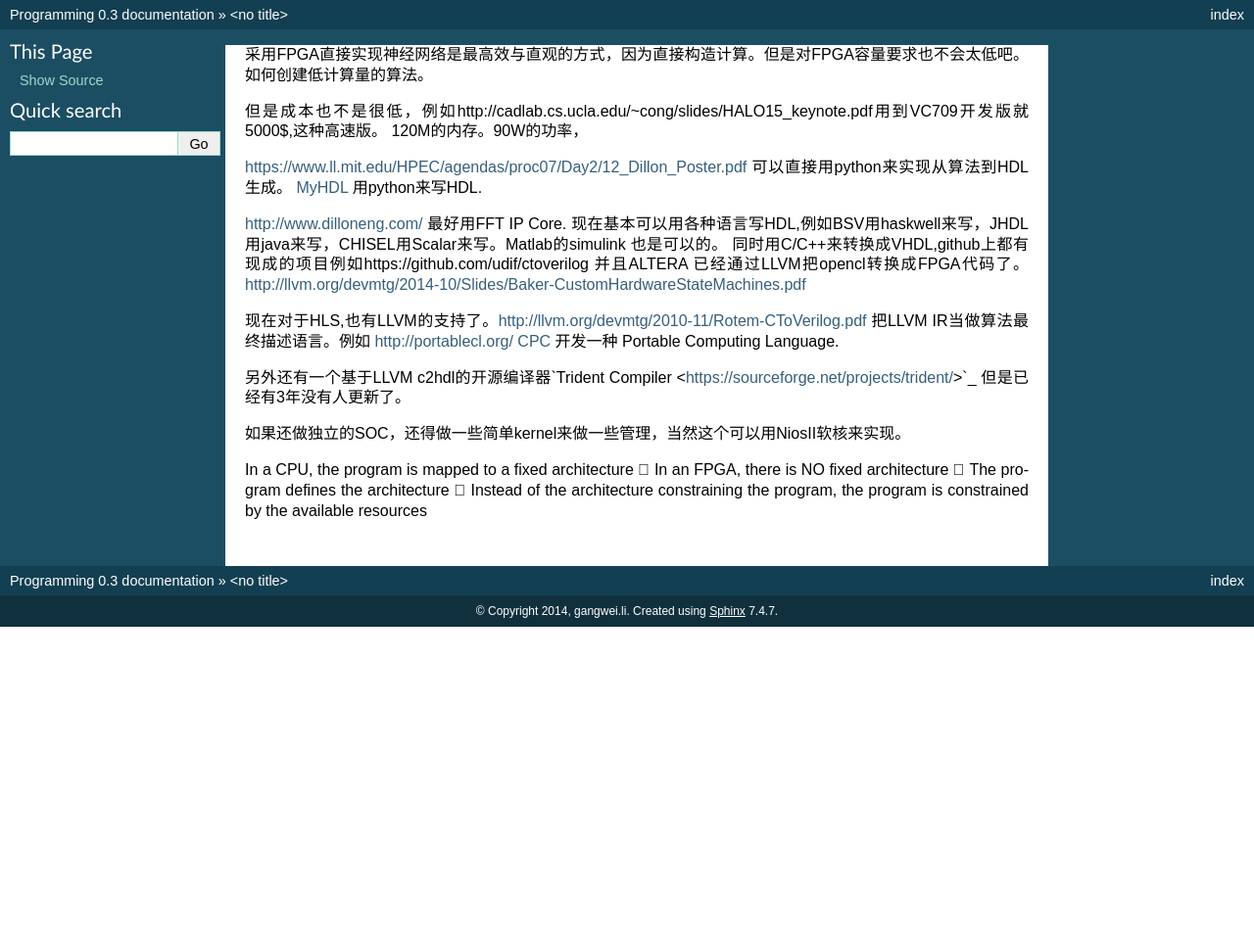
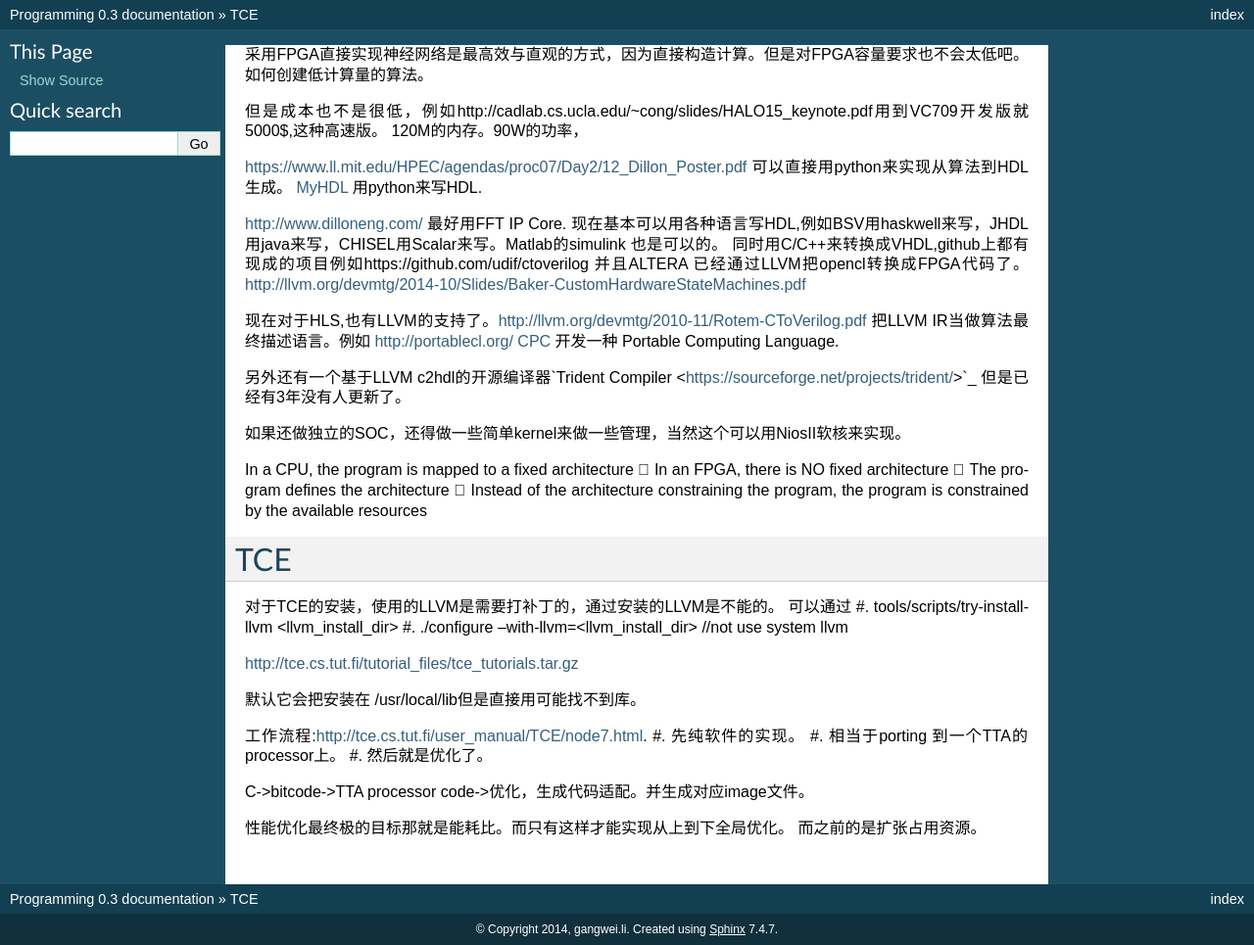
Before and after one commit to gwli/Programming, a Sphinx documentation site: the page built from source/content/Stage_3/LLVM/TCE.rst, in a window 1280 px wide. Shown: the whole page at 98% size. Built offline with Sphinx 7.4.7, drawn with Linux system fonts in a browser that asks for light colours; before the commit the page ends 900 px from its top, so only the background shows below that.

Commit message:
TCE 的安装

```diff
--- a/source/content/Stage_3/LLVM/TCE.rst
+++ b/source/content/Stage_3/LLVM/TCE.rst
@@ -25,3 +25,27 @@ In a CPU, the program is mapped to a fixed architecture
  The program defines the architecture
  Instead of the architecture constraining the program,
 the program is constrained by the available resources
+
+
+TCE
+===
+
+对于TCE的安装，使用的LLVM是需要打补丁的，通过安装的LLVM是不能的。
+可以通过
+#. tools/scripts/try-install-llvm     <llvm_install_dir>
+#. ./configure --with-llvm=<llvm_install_dir>  //not use system llvm
+
+http://tce.cs.tut.fi/tutorial_files/tce_tutorials.tar.gz
+
+
+默认它会把安装在 /usr/local/lib但是直接用可能找不到库。
+
+工作流程:http://tce.cs.tut.fi/user_manual/TCE/node7.html.
+#. 先纯软件的实现。
+#. 相当于porting 到一个TTA的processor上。
+#. 然后就是优化了。
+
+C->bitcode->TTA processor code->优化，生成代码适配。并生成对应image文件。
+
+性能优化最终极的目标那就是能耗比。而只有这样才能实现从上到下全局优化。
+而之前的是扩张占用资源。
```
